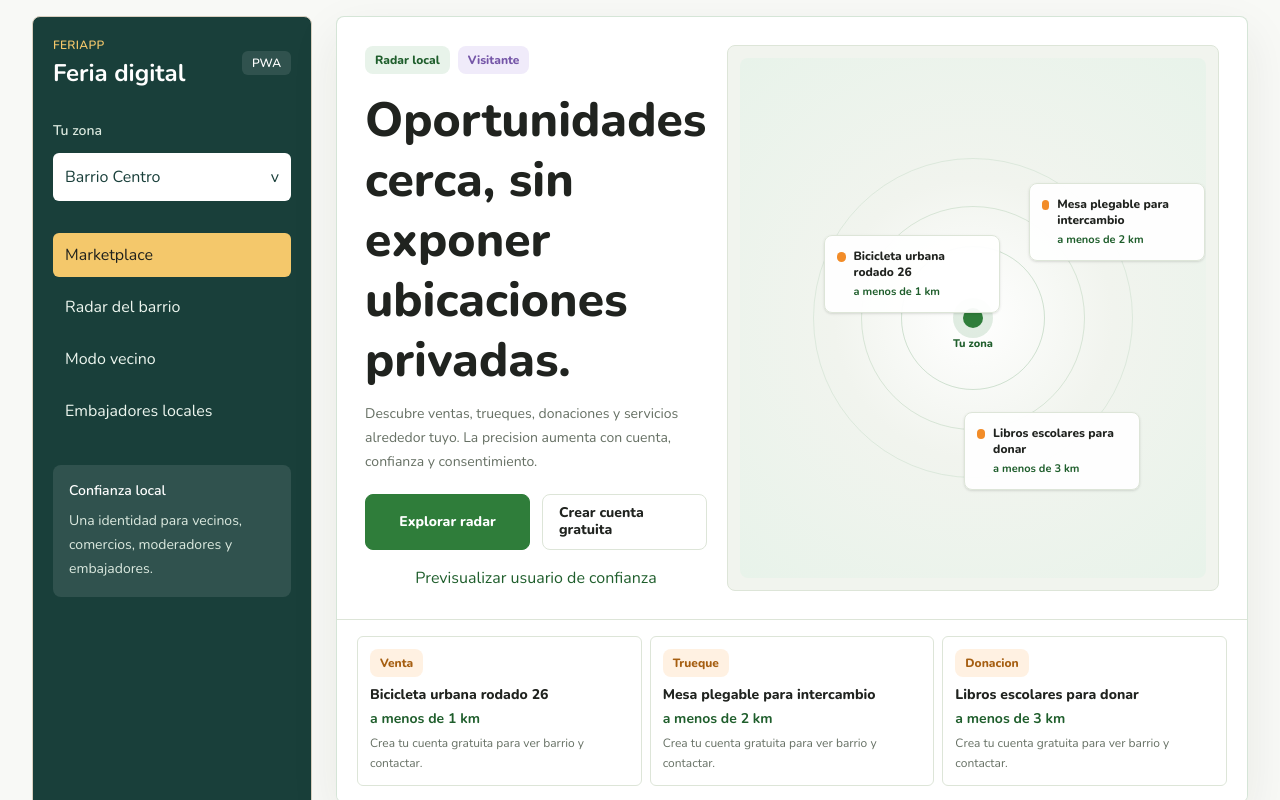
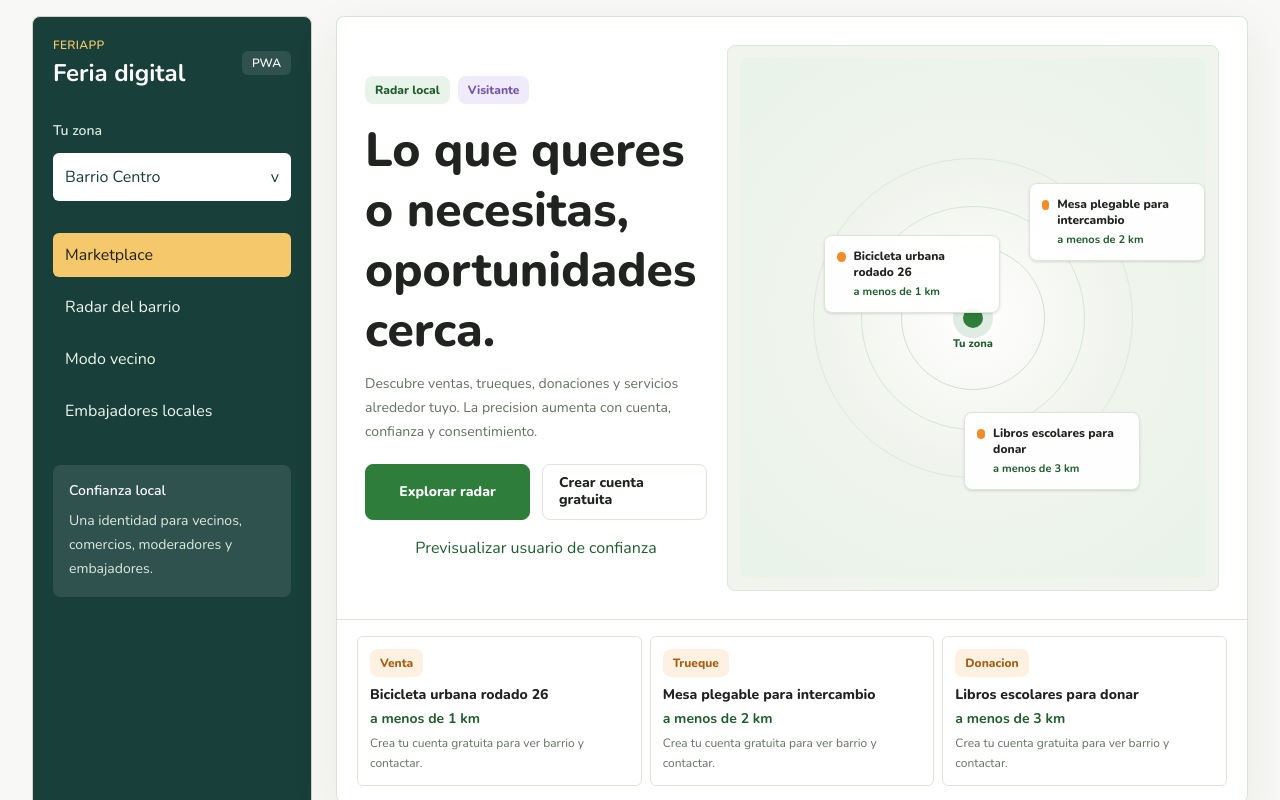
Before and after one commit to Alk1453/FeriApp, a Next.js app: page / in a window 1280 px wide. Shown: the top 800 px of the page. Built offline with nearby package versions, Linux system fonts and the light colour scheme.

Commit message:
Update radar headline

```diff
--- a/src/app/_components/local-radar.tsx
+++ b/src/app/_components/local-radar.tsx
@@ -51,7 +51,7 @@ export function LocalRadar({ listings }: LocalRadarProps) {
           </div>
 
           <h2 className="mt-4 max-w-2xl text-3xl font-extrabold leading-tight sm:text-5xl">
-            Oportunidades cerca, sin exponer ubicaciones privadas.
+            Lo que queres o necesitas, oportunidades cerca.
           </h2>
           <p className="mt-3 max-w-2xl text-sm leading-6 text-muted">
             Descubre ventas, trueques, donaciones y servicios alrededor tuyo. La
```
